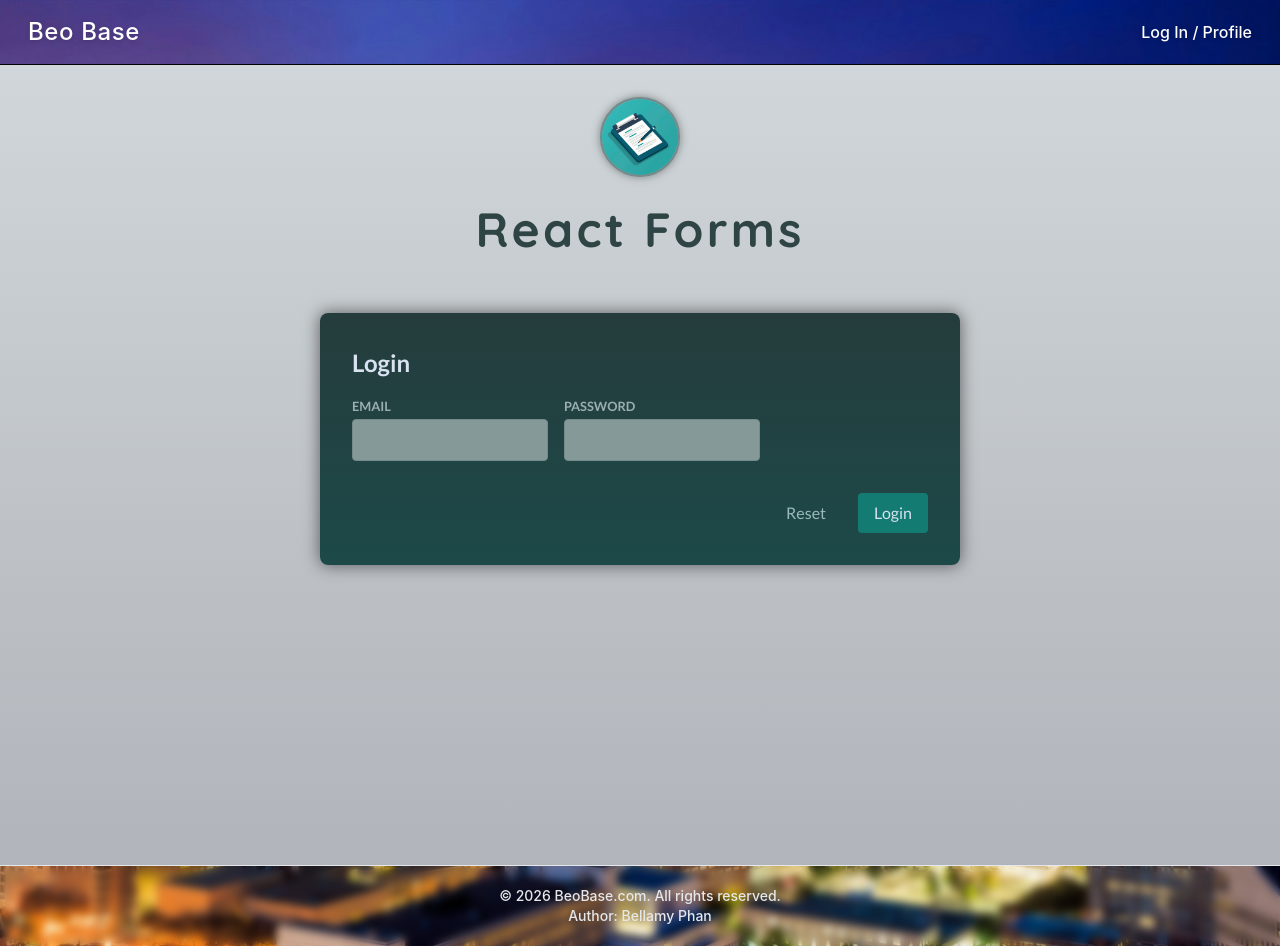
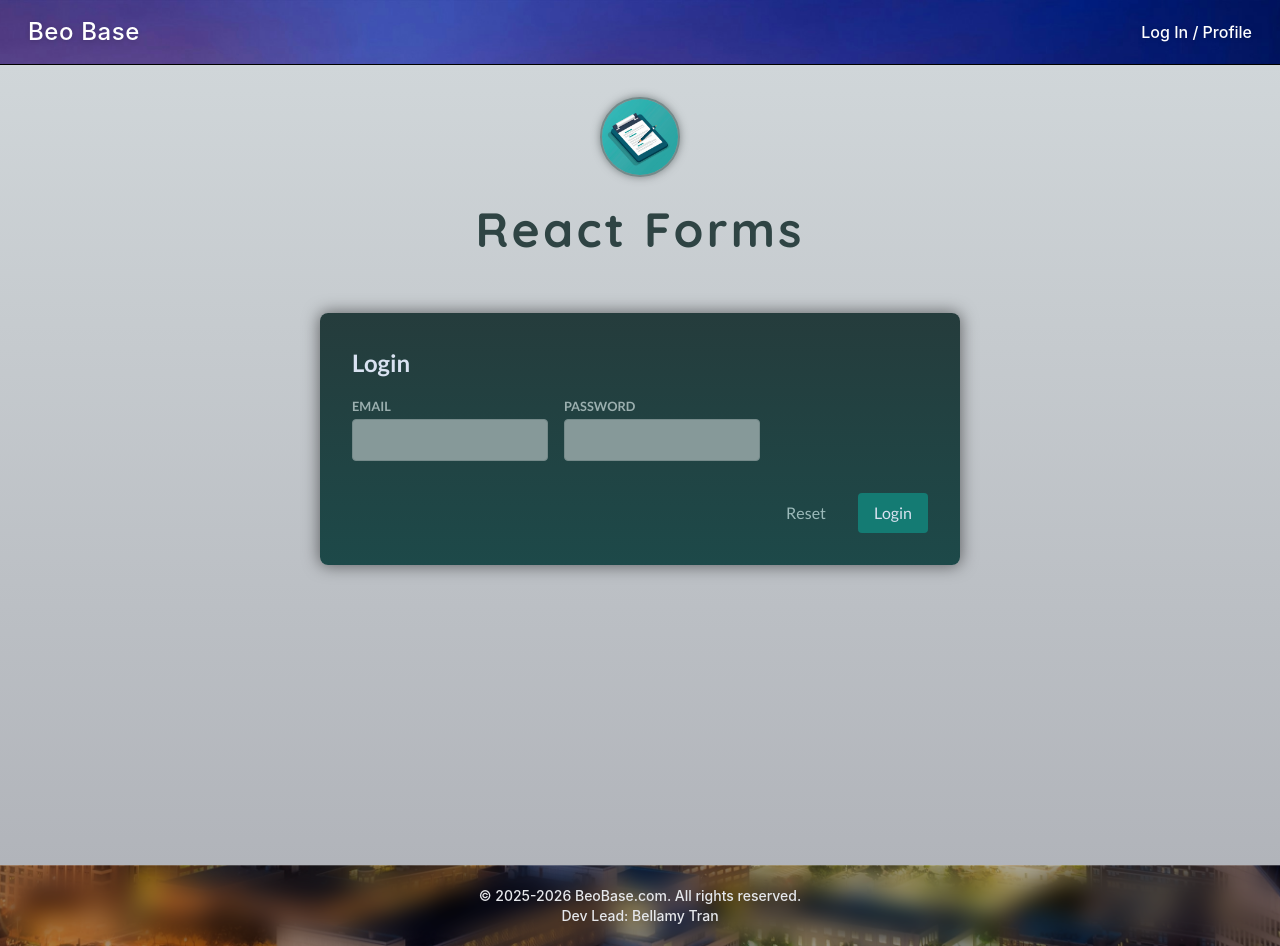
Before and after one commit to BeoBase/beo-react, a React (Vite) app: page /user-input in a window 1280 px wide. Built offline with nearby package versions, Linux system fonts and the light colour scheme.

Commit message:
BEO-539: fix the footer info (#92)
* BEO-539: fix the footer info

* BEO-539: update the related unit tests

```diff
--- a/src/components/footer/FooterMain.tsx
+++ b/src/components/footer/FooterMain.tsx
@@ -1,12 +1,15 @@
+const START_YEAR = 2025;
 
 export default function FooterMain() {
-  return (
-    <footer className="w-full border-t border-gray-200 py-5 text-center mt-auto backdrop-blur-xs">
-      <p className="text-sm font-medium text-gray-200 drop-shadow-md">
-        © {new Date().getFullYear()} BeoBase.com. All rights reserved.
-        <br />
-        Author: Bellamy Phan
-      </p>
-    </footer>
-  );
+    const year = new Date().getFullYear();
+    const years = year > START_YEAR ? `${START_YEAR}-${year}` : `${START_YEAR}`;
+
+    return (
+        <footer className="mt-auto border-t border-white/20 bg-black/30 py-5 text-center backdrop-blur-md">
+            <div className="text-sm font-medium text-gray-200 drop-shadow-md">
+                <p>© {years} BeoBase.com. All rights reserved.</p>
+                <p>Dev Lead: Bellamy Tran</p>
+            </div>
+        </footer>
+    );
 }
```
Also changed, not shown: 1 other file (tests, documents, lock files or other folders).
